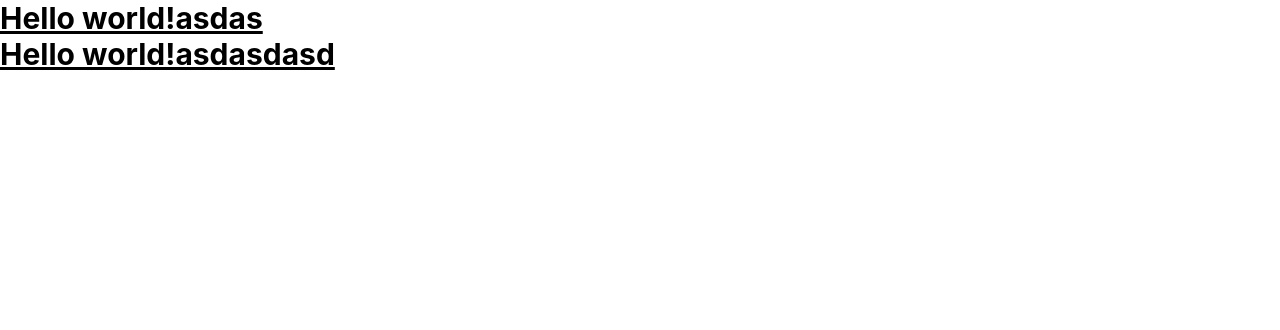
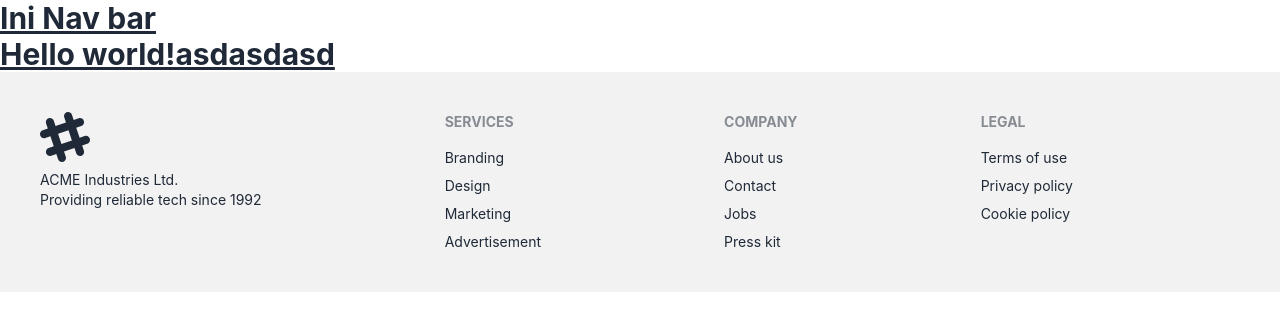
Before and after one commit to phanorama/pkkmb2023dev, a Next.js app: page / in a window 1280 px wide. Shown: the top 330 px of the page. Built offline with nearby package versions, Linux system fonts and the light colour scheme.

Commit message:
Add Daisy UI (sub Tailwind 'npm i -D daisyui@latest')

```diff
--- a/app/Footer/Footer.tsx
+++ b/app/Footer/Footer.tsx
@@ -0,0 +1,30 @@
+export default function Footer() {
+    return (
+        <footer className="footer p-10 bg-base-200 text-base-content">
+            <div>
+                <svg width="50" height="50" viewBox="0 0 24 24" xmlns="http://www.w3.org/2000/svg" fill-rule="evenodd" clip-rule="evenodd" className="fill-current"><path d="M22.672 15.226l-2.432.811.841 2.515c.33 1.019-.209 2.127-1.23 2.456-1.15.325-2.148-.321-2.463-1.226l-.84-2.518-5.013 1.677.84 2.517c.391 1.203-.434 2.542-1.831 2.542-.88 0-1.601-.564-1.86-1.314l-.842-2.516-2.431.809c-1.135.328-2.145-.317-2.463-1.229-.329-1.018.211-2.127 1.231-2.456l2.432-.809-1.621-4.823-2.432.808c-1.355.384-2.558-.59-2.558-1.839 0-.817.509-1.582 1.327-1.846l2.433-.809-.842-2.515c-.33-1.02.211-2.129 1.232-2.458 1.02-.329 2.13.209 2.461 1.229l.842 2.515 5.011-1.677-.839-2.517c-.403-1.238.484-2.553 1.843-2.553.819 0 1.585.509 1.85 1.326l.841 2.517 2.431-.81c1.02-.33 2.131.211 2.461 1.229.332 1.018-.21 2.126-1.23 2.456l-2.433.809 1.622 4.823 2.433-.809c1.242-.401 2.557.484 2.557 1.838 0 .819-.51 1.583-1.328 1.847m-8.992-6.428l-5.01 1.675 1.619 4.828 5.011-1.674-1.62-4.829z"></path></svg>
+                <p>ACME Industries Ltd.<br />Providing reliable tech since 1992</p>
+            </div>
+            <div>
+                <span className="footer-title">Services</span>
+                <a className="link link-hover">Branding</a>
+                <a className="link link-hover">Design</a>
+                <a className="link link-hover">Marketing</a>
+                <a className="link link-hover">Advertisement</a>
+            </div>
+            <div>
+                <span className="footer-title">Company</span>
+                <a className="link link-hover">About us</a>
+                <a className="link link-hover">Contact</a>
+                <a className="link link-hover">Jobs</a>
+                <a className="link link-hover">Press kit</a>
+            </div>
+            <div>
+                <span className="footer-title">Legal</span>
+                <a className="link link-hover">Terms of use</a>
+                <a className="link link-hover">Privacy policy</a>
+                <a className="link link-hover">Cookie policy</a>
+            </div>
+        </footer>
+    )
+}
--- a/app/Header/Navbar/navbar.tsx
+++ b/app/Header/Navbar/navbar.tsx
@@ -1,7 +1,7 @@
 export default function Navbar() {
     return (
         <h1 className="text-3xl font-bold underline">
-            Hello world!asdas
+            Ini Nav bar
         </h1>
     )
 }
--- a/app/page.tsx
+++ b/app/page.tsx
@@ -1,5 +1,6 @@
 import 'next/link'
 import Navbar from './Header/Navbar/navbar.tsx';
+import Footer from './Footer/Footer.tsx';
 
 export default function Home() {
   return (
@@ -8,6 +9,7 @@
       <h1 className="text-3xl font-bold underline">
         Hello world!asdasdasd
       </h1>
+      <Footer />
     </div>
   )
 }
--- a/package.json
+++ b/package.json
@@ -21,6 +21,7 @@
   },
   "devDependencies": {
     "autoprefixer": "^10.4.14",
+    "daisyui": "^3.2.1",
     "postcss": "^8.4.26",
     "tailwindcss": "^3.3.3"
   }
--- a/tailwind.config.js
+++ b/tailwind.config.js
@@ -11,5 +11,5 @@
   theme: {
     extend: {},
   },
-  plugins: [],
+  plugins: [require("daisyui")],
 }
```
Also changed, not shown: 1 other file (tests, documents, lock files or other folders).
